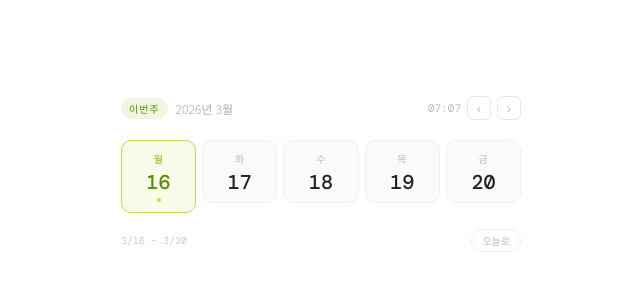
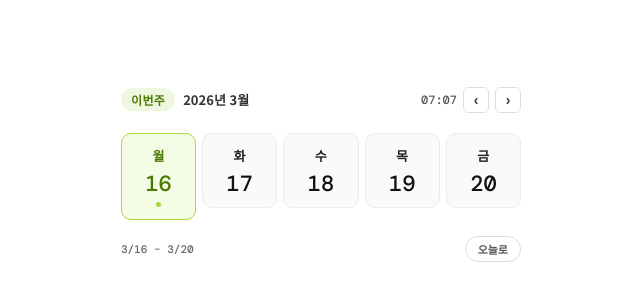
Before and after one commit to kongshyun/calendar-widget, a plain HTML site: page index.html in a window 1280 px wide. Shown: the part 226-526 px from the top of the page, without its empty margins (319-959 px from the left). Drawn offline with nearby package versions, Linux system fonts and the light colour scheme.

Commit message:
Add files via upload

```diff
--- a/index.html
+++ b/index.html
@@ -4,13 +4,13 @@
 <meta charset="UTF-8">
 <meta name="viewport" content="width=device-width, initial-scale=1.0">
 <title>주간 캘린더</title>
-<link href="https://fonts.googleapis.com/css2?family=Noto+Sans+KR:wght@300;400;500&family=DM+Mono:wght@400;500&display=swap" rel="stylesheet">
+<link href="https://fonts.googleapis.com/css2?family=Noto+Sans+KR:wght@400;500;700&family=DM+Mono:wght@400;500&display=swap" rel="stylesheet">
 <style>
   *, *::before, *::after { box-sizing: border-box; margin: 0; padding: 0; }
 
   body {
     background: #ffffff;
-    color: #1a1a1a;
+    color: #111;
     font-family: 'Noto Sans KR', sans-serif;
     min-height: 100vh;
     display: flex;
@@ -38,24 +38,24 @@
   }
 
   .week-badge {
-    font-family: 'DM Mono', monospace;
-    font-size: 10px;
-    font-weight: 500;
-    letter-spacing: 0.1em;
-    padding: 3px 8px;
+    font-family: 'Noto Sans KR', sans-serif;
+    font-size: 12px;
+    font-weight: 700;
+    letter-spacing: 0.03em;
+    padding: 3px 10px;
     border-radius: 20px;
     transition: all 0.2s;
   }
 
-  .badge-this  { background: #f0f7e0; color: #5a8a00; }
-  .badge-next  { background: #e0f0f7; color: #007aa0; }
-  .badge-prev  { background: #f5f5f5; color: #888; }
-  .badge-other { background: #f5f5f5; color: #888; }
+  .badge-this  { background: #f0f7e0; color: #4a7a00; }
+  .badge-next  { background: #e0f0f7; color: #006a90; }
+  .badge-prev  { background: #f0f0f0; color: #555; }
+  .badge-other { background: #f0f0f0; color: #555; }
 
   .month-label {
-    font-size: 12px;
-    color: #aaa;
-    font-weight: 300;
+    font-size: 13px;
+    color: #333;
+    font-weight: 600;
   }
 
   .right {
@@ -66,27 +66,28 @@
 
   .clock {
     font-family: 'DM Mono', monospace;
-    font-size: 11px;
-    color: #bbb;
+    font-size: 12px;
+    color: #555;
+    font-weight: 500;
   }
 
   .nav-btn {
     background: none;
-    border: 1px solid #e8e8e8;
-    color: #bbb;
-    width: 24px;
-    height: 24px;
+    border: 1px solid #ddd;
+    color: #333;
+    width: 26px;
+    height: 26px;
     border-radius: 6px;
     cursor: pointer;
-    font-size: 13px;
+    font-size: 14px;
     display: flex;
     align-items: center;
     justify-content: center;
     transition: all 0.15s;
-    line-height: 1;
+    font-weight: 700;
   }
 
-  .nav-btn:hover { border-color: #ccc; color: #555; }
+  .nav-btn:hover { border-color: #999; color: #111; }
 
   .days-grid {
     display: grid;
@@ -103,52 +104,50 @@
     display: flex;
     flex-direction: column;
     align-items: center;
-    padding: 10px 4px 10px;
+    padding: 12px 4px;
     border-radius: 10px;
-    border: 1px solid #f0f0f0;
+    border: 1px solid #ebebeb;
     background: #fafafa;
     transition: all 0.15s;
-    cursor: default;
   }
 
-  .day-card:hover { border-color: #ddd; background: #f5f5f5; }
+  .day-card:hover { border-color: #ccc; background: #f3f3f3; }
 
   .day-card.today {
-    background: #f6fce8;
-    border-color: #b8e04a;
+    background: #f4fce6;
+    border-color: #a8d840;
   }
 
   .day-card.past {
-    opacity: 0.5;
+    opacity: 0.45;
   }
 
   .day-name {
-    font-size: 10px;
-    color: #bbb;
-    letter-spacing: 0.05em;
-    margin-bottom: 6px;
-    font-weight: 400;
+    font-size: 13px;
+    font-weight: 700;
+    color: #222;
+    letter-spacing: 0.03em;
+    margin-bottom: 8px;
   }
 
-  .day-card.today .day-name { color: #7ab800; }
+  .day-card.today .day-name { color: #4a7a00; }
 
   .day-num {
     font-family: 'DM Mono', monospace;
-    font-size: 20px;
+    font-size: 22px;
     font-weight: 500;
-    color: #222;
+    color: #111;
     line-height: 1;
   }
 
-  .day-card.today .day-num { color: #5a8a00; }
-  .day-card.past .day-num  { color: #999; }
+  .day-card.today .day-num { color: #4a7a00; }
 
   .today-dot {
-    width: 4px;
-    height: 4px;
+    width: 5px;
+    height: 5px;
     border-radius: 50%;
-    background: #b8e04a;
-    margin-top: 6px;
+    background: #a8d840;
+    margin-top: 7px;
   }
 
   .footer {
@@ -160,23 +159,25 @@
 
   .week-range {
     font-family: 'DM Mono', monospace;
-    font-size: 10px;
-    color: #ccc;
+    font-size: 11px;
+    color: #666;
+    font-weight: 500;
   }
 
   .today-btn {
     font-family: 'Noto Sans KR', sans-serif;
-    font-size: 10px;
+    font-size: 11px;
+    font-weight: 600;
     background: none;
-    border: 1px solid #eee;
-    color: #bbb;
-    padding: 3px 10px;
+    border: 1px solid #ddd;
+    color: #555;
+    padding: 4px 12px;
     border-radius: 20px;
     cursor: pointer;
     transition: all 0.15s;
   }
 
-  .today-btn:hover { border-color: #b8e04a; color: #7ab800; }
+  .today-btn:hover { border-color: #a8d840; color: #4a7a00; }
 
   @keyframes fadeUp {
     from { opacity: 0; transform: translateY(4px); }
@@ -230,21 +231,16 @@
     monday.setDate(monday.getDate() + offset * 7);
     const friday = new Date(monday); friday.setDate(friday.getDate() + 4);
 
-    // badge
     const badge = document.getElementById('weekBadge');
     if (offset === 0)       { badge.textContent = '이번주'; badge.className = 'week-badge badge-this'; }
     else if (offset === 1)  { badge.textContent = '다음주'; badge.className = 'week-badge badge-next'; }
     else if (offset === -1) { badge.textContent = '저번주'; badge.className = 'week-badge badge-prev'; }
     else                    { badge.textContent = `${offset > 0 ? '+':''}${offset}주`; badge.className = 'week-badge badge-other'; }
 
-    // month
     const ms = monday.getMonth()+1, me = friday.getMonth()+1, yr = monday.getFullYear();
     document.getElementById('monthLabel').textContent = ms === me ? `${yr}년 ${ms}월` : `${yr}년 ${ms}–${me}월`;
-
-    // range
     document.getElementById('weekRange').textContent = `${fmt(monday)} – ${fmt(friday)}`;
 
-    // grid
     const grid = document.getElementById('daysGrid');
     grid.innerHTML = '';
     grid.style.animation = 'none';
```
